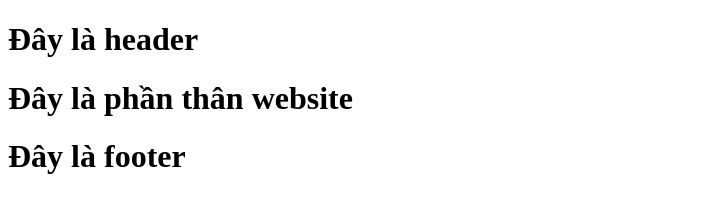
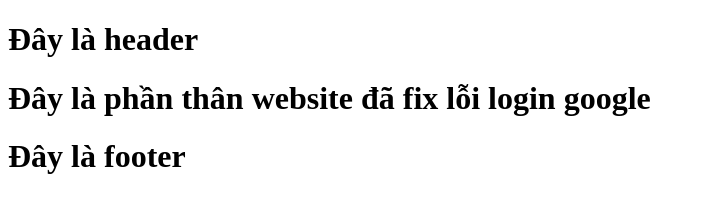
Before and after one commit to lephathien/shop-quan-ao, a plain HTML site: page index.html in a window 1280 px wide. Shown: the whole page, without its empty margins (0-705 px from the left). Drawn offline with Linux system fonts and the light colour scheme.

```diff
--- a/index.html
+++ b/index.html
@@ -7,7 +7,7 @@
 </head>
 <body>
     <h1>Đây là header</h1>
-    <h1>Đây là phần thân website</h1>
+    <h1>Đây là phần thân website đã fix lỗi login google</h1>
     <h1>Đây là footer</h1>
 </body>
 </html>
```
